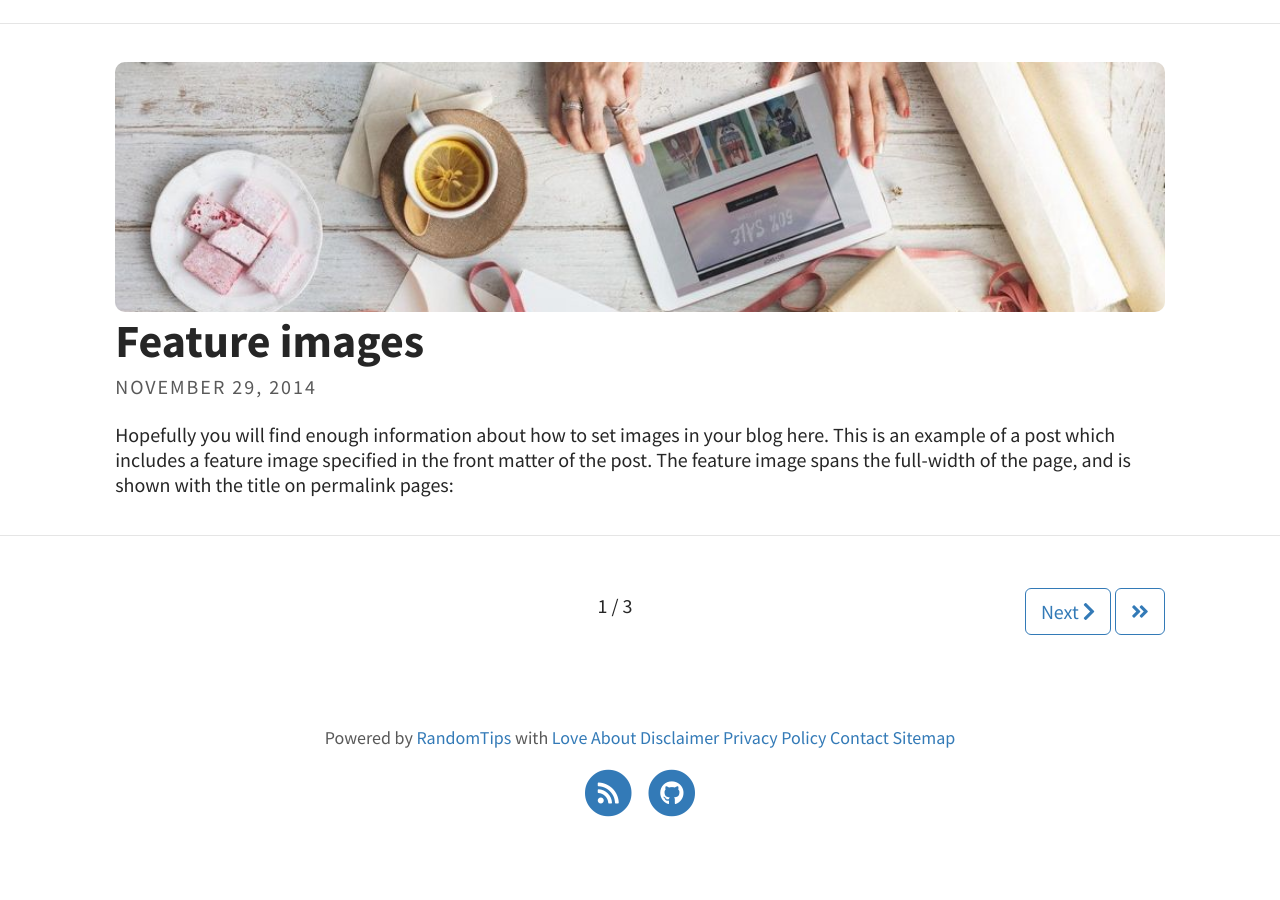
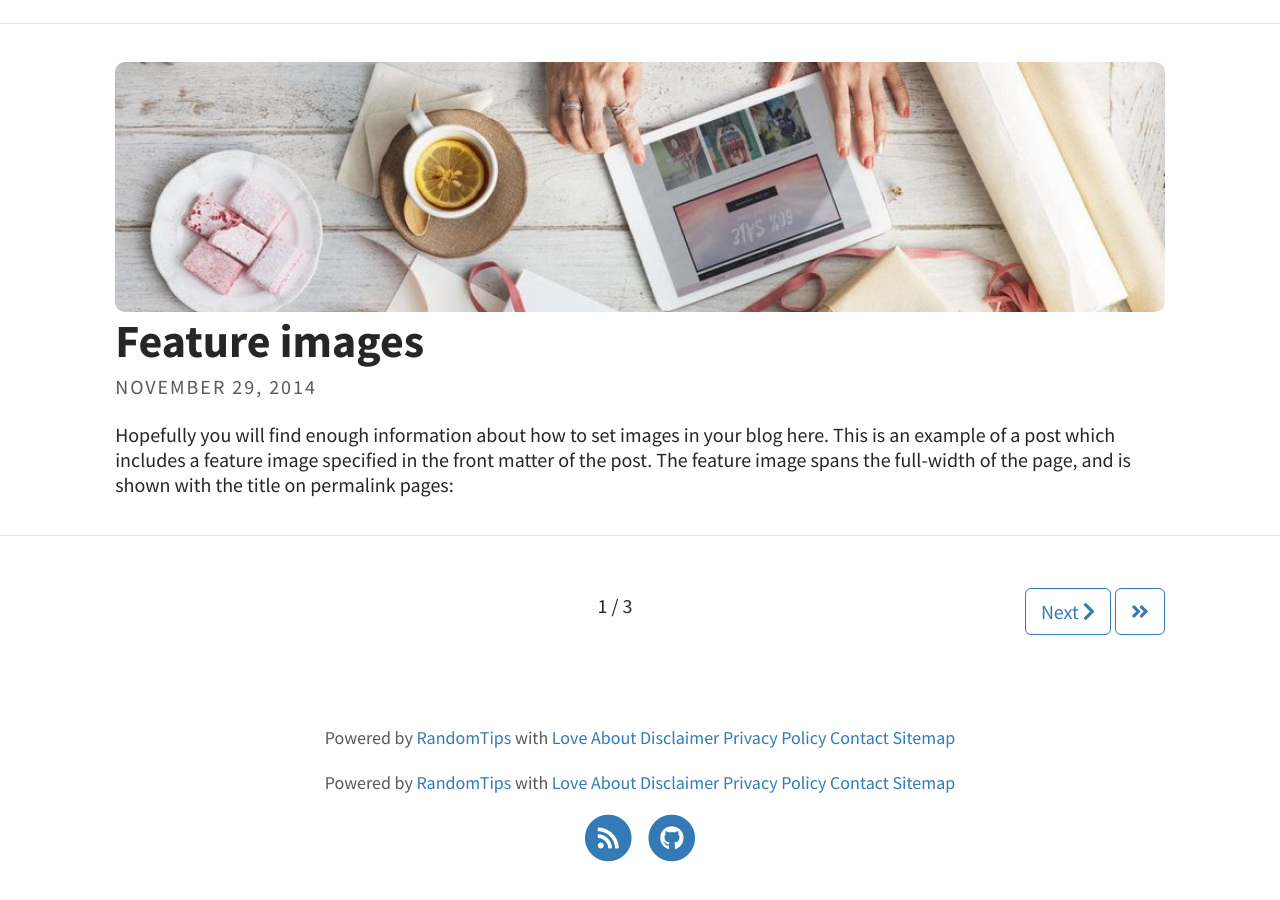
Before and after one commit to akunewb/akunewb.github.i, a Jekyll site: the page built from index.html, in a window 1280 px wide and 900 px high, scrolled down 1388 px. Built offline with Jekyll 4.4.1, drawn with Linux system fonts in a browser that asks for light colours; the list of posts is cut into pages by our own code; before the commit the page ends 2243 px from its top, so only the background shows below that.

Commit message:
Update footer.html

```diff
--- a/_includes/default/footer.html
+++ b/_includes/default/footer.html
@@ -1,6 +1,8 @@
 <footer class="site-footer">
+     <p class="text">
+        {{ site.footer_text | default: "About | Contact | Sitemap | Disclaimer | Privacy Policy" }}</p>
     <p class="text">
-        {{ site.footer_text | default: "Powered by <a href='https://jekyllrb.com/'>Jekyll</a> with <a href='https://github.com/sylhare/Type-on-Strap'>Type on Strap</a>" }}</p>
+        {{ site.footer_text | default: "Powered by <a href='/'>Random Tips</a> with <a href='/'>Love</a>" }}</p>
             <div class="footer-icons">
                 <ul>
                 <!-- Social icons from Font Awesome, if enabled -->
```
